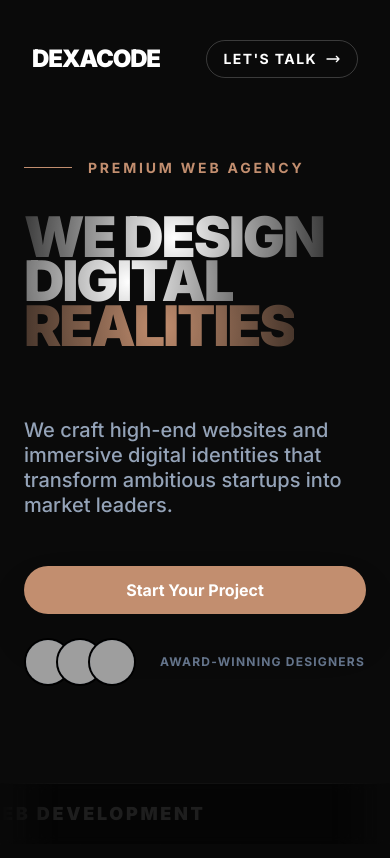
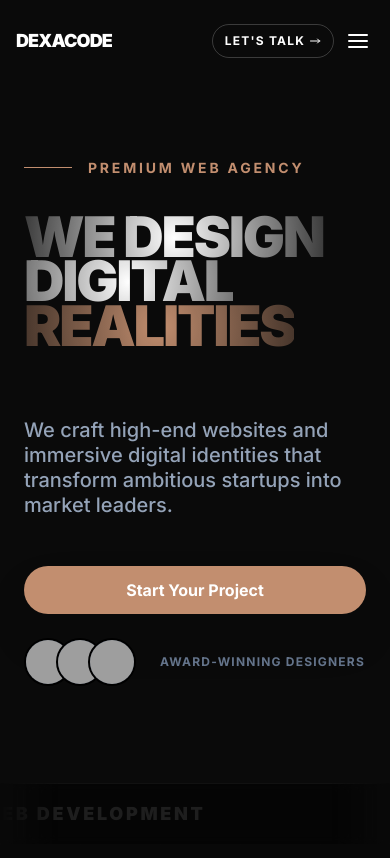
Before and after one commit to dexakodelabs/dexakode-web, a React (Vite) app: page / in a window 390 px wide. Shown: the top 858 px of the page. Built offline with nearby package versions, Linux system fonts and the light colour scheme; grey boxes are pictures that could not be loaded; a web font is replaced by a local one.

Commit message:
hamburger update

```diff
--- a/components/Navbar.tsx
+++ b/components/Navbar.tsx
@@ -14,6 +14,7 @@ const NAV_LINKS = [
 
 export const Navbar: React.FC<NavbarProps> = ({ onOpenEstimator }) => {
   const [scrolled, setScrolled] = useState(false);
+  const [mobileMenuOpen, setMobileMenuOpen] = useState(false);
 
   useEffect(() => {
     const handleScroll = () => setScrolled(window.scrollY > 50);
@@ -21,13 +22,17 @@ export const Navbar: React.FC<NavbarProps> = ({ onOpenEstimator }) => {
     return () => window.removeEventListener('scroll', handleScroll);
   }, []);
 
+  const closeMobileMenu = () => setMobileMenuOpen(false);
+
   return (
-    <nav className={`fixed top-0 left-0 w-full z-50 transition-all duration-500 ${scrolled ? 'py-6 bg-black/80 backdrop-blur-md border-b border-white/5' : 'py-10 bg-transparent'}`}>
-      <div className="max-w-[1400px] mx-auto px-8 flex justify-between items-center">
+    <>
+      <nav className={`fixed top-0 left-0 w-full z-50 transition-all duration-500 ${scrolled ? 'py-6 bg-black/80 backdrop-blur-md border-b border-white/5' : 'py-6 md:py-10 bg-transparent'}`}>
+        <div className="max-w-[1400px] mx-auto px-4 md:px-8 flex justify-between items-center">
           <div className="flex items-center">
-          <span className="text-2xl font-black tracking-tighter uppercase cursor-pointer">DEXACODE</span>
+            <span className="text-lg md:text-2xl font-black tracking-tighter uppercase cursor-pointer">DEXACODE</span>
           </div>
 
+          {/* Desktop Navigation */}
           <div className="hidden md:flex items-center gap-12 text-sm font-medium tracking-wide">
             {NAV_LINKS.map((link) => (
               <a
@@ -43,18 +48,94 @@ export const Navbar: React.FC<NavbarProps> = ({ onOpenEstimator }) => {
             ))}
           </div>
 
+          <div className="flex items-center gap-2 md:gap-4">
+            {/* CTA Button */}
             <button
               onClick={onOpenEstimator}
-          className="group px-4 sm:px-8 py-2 sm:py-3 rounded-full border border-white/20 text-sm sm:text-sm font-bold uppercase tracking-widest hover:bg-white hover:text-[#C28E6F] hover:shadow-[0_0_30px_rgba(255,255,255,0.4)] hover:border-white transition-all flex items-center gap-2 active:scale-95 min-w-[120px] md:min-w-[180px] justify-center overflow-hidden"
+              className="group px-3 md:px-8 py-2 md:py-3 rounded-full border border-white/20 text-xs md:text-sm font-bold uppercase tracking-widest hover:bg-white hover:text-[#C28E6F] hover:shadow-[0_0_30px_rgba(255,255,255,0.4)] hover:border-white transition-all flex items-center gap-1 md:gap-2 active:scale-95 min-w-fit md:min-w-[180px] justify-center overflow-hidden"
             >
               <span className="inline-block transition-transform duration-300 group-hover:scale-110">
                 Let's Talk
               </span>
-          <svg className="w-4 h-4 transition-transform duration-300 group-hover:translate-x-1 group-hover:scale-110" fill="none" stroke="currentColor" viewBox="0 0 24 24">
+              <svg className="w-3 md:w-4 h-3 md:h-4 transition-transform duration-300 group-hover:translate-x-1 group-hover:scale-110" fill="none" stroke="currentColor" viewBox="0 0 24 24">
                 <path strokeLinecap="round" strokeLinejoin="round" strokeWidth="2" d="M17 8l4 4m0 0l-4 4m4-4H3"></path>
               </svg>
             </button>
+
+            {/* Mobile Hamburger Button - Premium Animation */}
+            <button
+              onClick={() => setMobileMenuOpen(!mobileMenuOpen)}
+              className="md:hidden w-8 h-8 flex flex-col items-center justify-center gap-1 group relative"
+            >
+              <div
+                className={`w-5 h-0.5 bg-white rounded-full transition-all duration-500 ease-out origin-center ${
+                  mobileMenuOpen
+                    ? 'rotate-45 translate-y-[11px] shadow-lg shadow-white/30'
+                    : 'group-hover:shadow-md group-hover:shadow-white/20'
+                }`}
+                style={{
+                  transitionTimingFunction: 'cubic-bezier(0.68, -0.55, 0.265, 1.55)'
+                }}
+              ></div>
+              <div
+                className={`w-5 h-0.5 bg-white rounded-full transition-all duration-400 ease-out ${
+                  mobileMenuOpen
+                    ? 'opacity-0 scale-0'
+                    : 'opacity-100 scale-100 group-hover:shadow-md group-hover:shadow-white/20'
+                }`}
+                style={{
+                  transitionTimingFunction: 'cubic-bezier(0.68, -0.55, 0.265, 1.55)'
+                }}
+              ></div>
+              <div
+                className={`w-5 h-0.5 bg-white rounded-full transition-all duration-500 ease-out origin-center ${
+                  mobileMenuOpen
+                    ? '-rotate-45 -translate-y-[11px] shadow-lg shadow-white/30'
+                    : 'group-hover:shadow-md group-hover:shadow-white/20'
+                }`}
+                style={{
+                  transitionTimingFunction: 'cubic-bezier(0.68, -0.55, 0.265, 1.55)'
+                }}
+              ></div>
+            </button>
+          </div>
         </div>
       </nav>
+
+      {/* Mobile Sidebar */}
+      <div className={`fixed top-0 left-0 h-screen w-full md:hidden bg-black/95 backdrop-blur-lg z-40 transition-all duration-300 ease-out ${mobileMenuOpen ? 'opacity-100 visible' : 'opacity-0 invisible'}`}>
+        <div className="flex flex-col pt-24 px-6 space-y-8">
+          {NAV_LINKS.map((link) => (
+            <a
+              key={link.name}
+              href={link.href}
+              onClick={closeMobileMenu}
+              className="text-2xl font-black uppercase tracking-tight text-white hover:text-bronze transition-all duration-300"
+            >
+              {link.name}
+            </a>
+          ))}
+          <div className="pt-8 border-t border-white/10">
+            <button
+              onClick={() => {
+                onOpenEstimator();
+                closeMobileMenu();
+              }}
+              className="w-full py-4 bg-bronze text-white font-black uppercase tracking-widest rounded-full hover:brightness-110 transition-all"
+            >
+              Let's Talk
+            </button>
+          </div>
+        </div>
+      </div>
+
+      {/* Mobile Menu Overlay */}
+      {mobileMenuOpen && (
+        <div
+          className="fixed inset-0 bg-black/40 z-30 md:hidden"
+          onClick={closeMobileMenu}
+        ></div>
+      )}
+    </>
   );
 };
```
Lines whose indentation alone changed are shown as unchanged.
